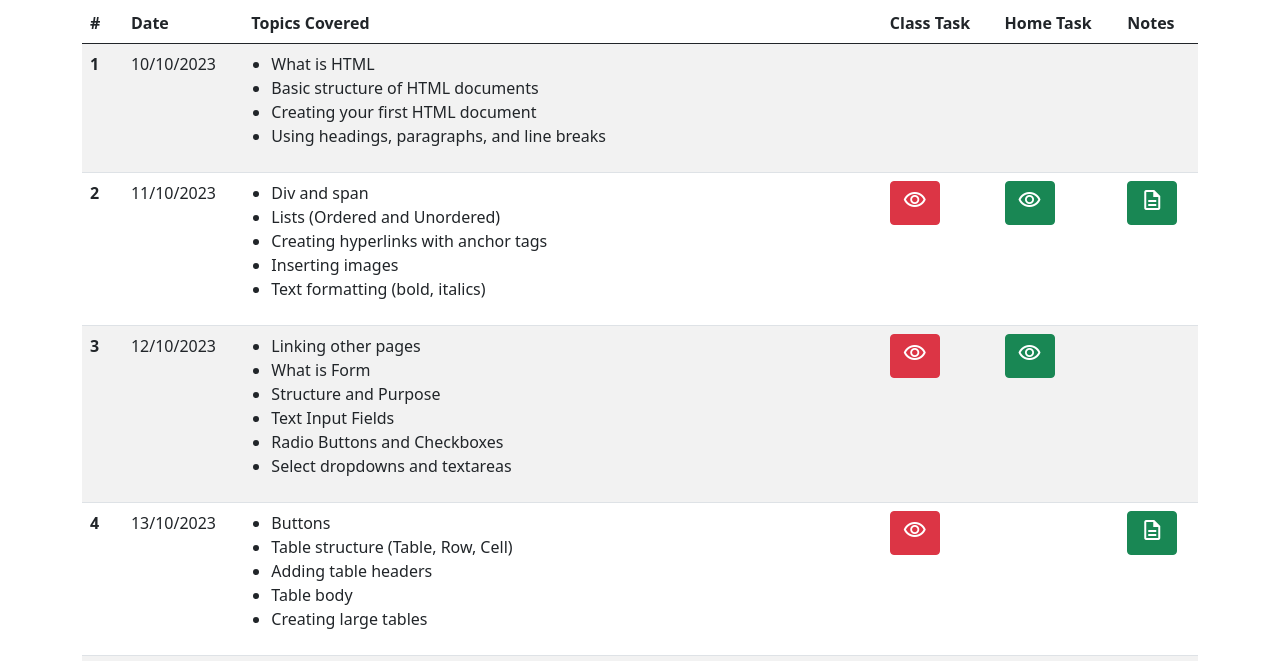
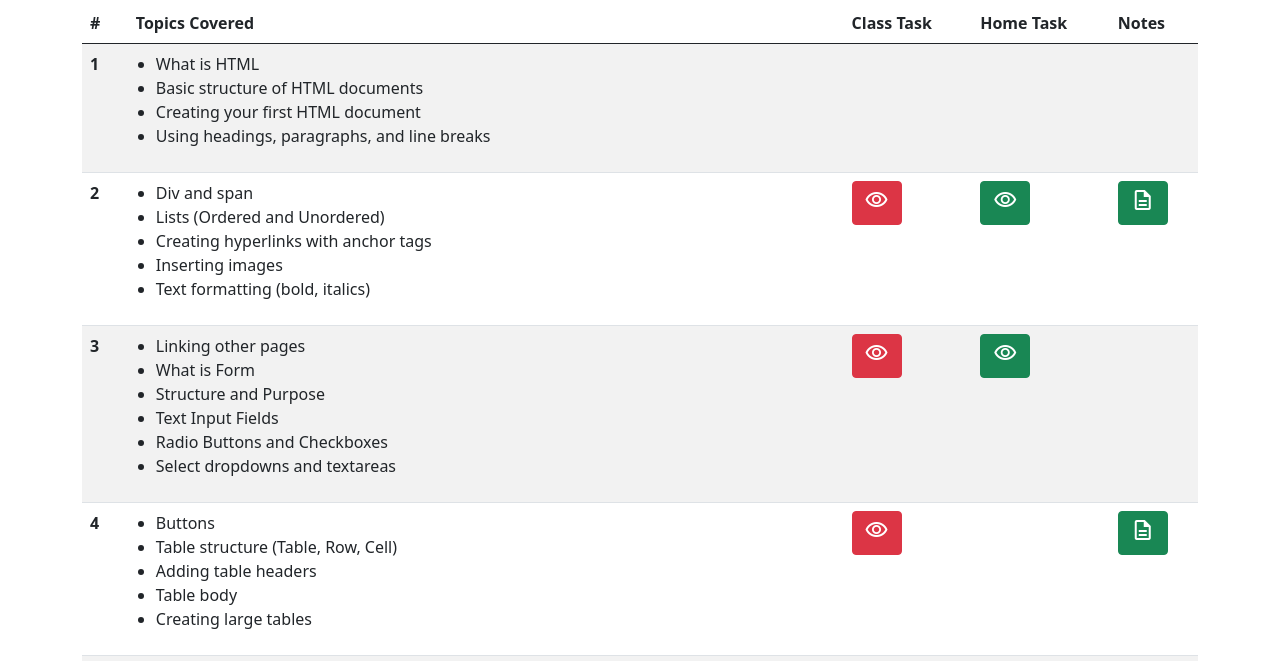
Before and after one commit to roficoder/mean, a plain HTML site: page index.html in a window 1280 px wide. Shown: the part 139-800 px from the top of the page. Drawn offline with nearby package versions, Linux system fonts and the light colour scheme.

Commit message:
Date removed

```diff
--- a/index.html
+++ b/index.html
@@ -42,7 +42,7 @@
             <thead>
                 <tr>
                     <th scope="col">#</th>
-                    <th scope="col">Date</th>
+                    <!-- <th scope="col">Date</th> -->
                     <th scope="col">Topics Covered</th>
                     <th scope="col">Class Task</th>
                     <th scope="col">Home Task</th>
@@ -84,8 +84,9 @@
                 let tr = document.createElement('tr');
                 let indexing = document.createElement('th');
                 indexing.innerText = index + 1;
-                let date = document.createElement('td');
-                date.innerText = item.date;
+                // DATE CODE COMMENTED
+                // let date = document.createElement('td');
+                // date.innerText = item.date;
                 let topics = document.createElement('td');
                 let topicList = document.createElement('ul');
                 topicList.style.paddingLeft = '20px'
@@ -132,7 +133,7 @@
                         `
 
                 tr.appendChild(indexing);
-                tr.appendChild(date);
+                // tr.appendChild(date);
                 tr.appendChild(topics);
                 tr.appendChild(classTask)
                 tr.appendChild(homeTask)
```
